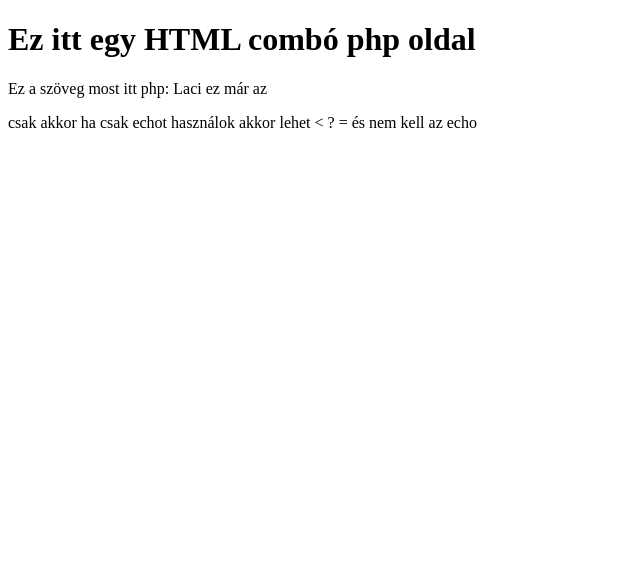
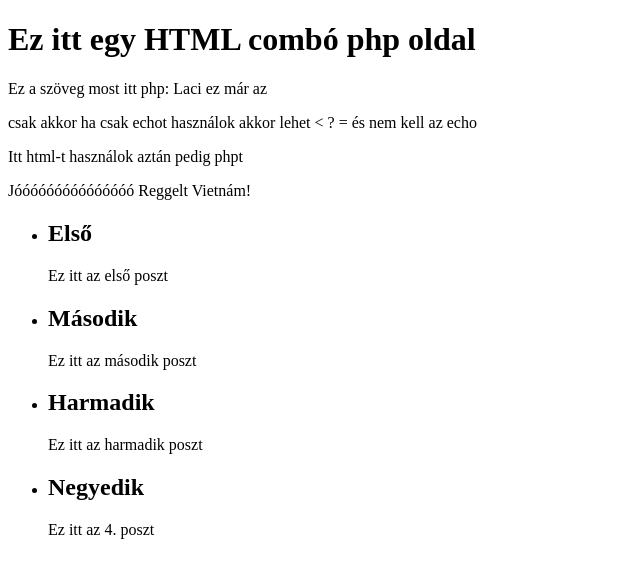
Before and after one commit to somogyiTi2/First_step_Wikia, a PHP site: page /php/html.php in a window 1280 px wide. Shown: the top 578 px of the page, without its empty margins (0-640 px from the left). Run offline with PHP 8.4, Linux system fonts and the light colour scheme.

Commit message:
Add files via upload

```diff
--- a/php/hello.php
+++ b/php/hello.php
@@ -155,10 +155,8 @@ switch ($nap) {
     case 'P':
       echo "Péntek";
     break;
-default:
-  echo "Nem tom mi van...";
-  break;
-}
+default:  echo "Nem tom mi van...";
+  break;}
 echo "<h1>SZIA MIZU ITT ÍGY MÜKSZIK IS A HTML CSAK SORONKÉNT KELL ÍRNI NEKI HOGY</h1><p>
 vagy is csak ha valamit kodosan is szét akarunk integrálni...
 </p>";
--- a/php/html.php
+++ b/php/html.php
@@ -1,5 +1,25 @@
-<?php
+  <?php
 $neve= "Laci";
+$time=11;/*letisztultabb a kód ha ide fentre tesszük a változókat*/
+$tomb=[
+  [
+    "title"=>"Első",
+    "content"=>"Ez itt az első poszt"
+  ],
+  [
+    "title"=>"Második",
+    "content"=>"Ez itt az második poszt"
+  ],
+  [
+    "title"=>"Harmadik",
+    "content"=>"Ez itt az harmadik poszt"
+  ],
+  [
+    "title"=>"Negyedik",
+    "content"=>"Ez itt az 4. poszt"
+  ]
+];
+
 ?>
 <!DOCTYPE html>
 
@@ -13,5 +33,29 @@ $neve= "Laci";
     <p>Ez a szöveg most itt php: <?php echo $neve. " ez már az";?></p>
     <p><?= "csak akkor ha csak echot használok akkor lehet < ? =
     és nem kell az echo";?></p>
-  </body>
+    <p>Itt html-t használok aztán pedig phpt</p>
+
+    <?php
+    if ($time<12): ?>
+      Jóóóóóóóóóóóóóóó Reggelt Vietnám!
+    <?php elseif ($time<18):  ?>
+      Jó Napot
+    <?php elseif($time<22): ?>
+      Szép jó estét
+    <?php else :?>
+      Éjfélig minden ok
+    <?php endif; ?>
+    <main>
+      <ul>
+        <?php foreach ($tomb as $tomb): ?>
+            <li>
+              <article>
+                <h2><?=$tomb['title'];?></h2>
+                <p><?=$tomb['content'];?></p>
+              </article>
+            </li>
+          <?php endforeach; ?>
+      </ul>
+    </main>
+    </body>
 </html>
```
